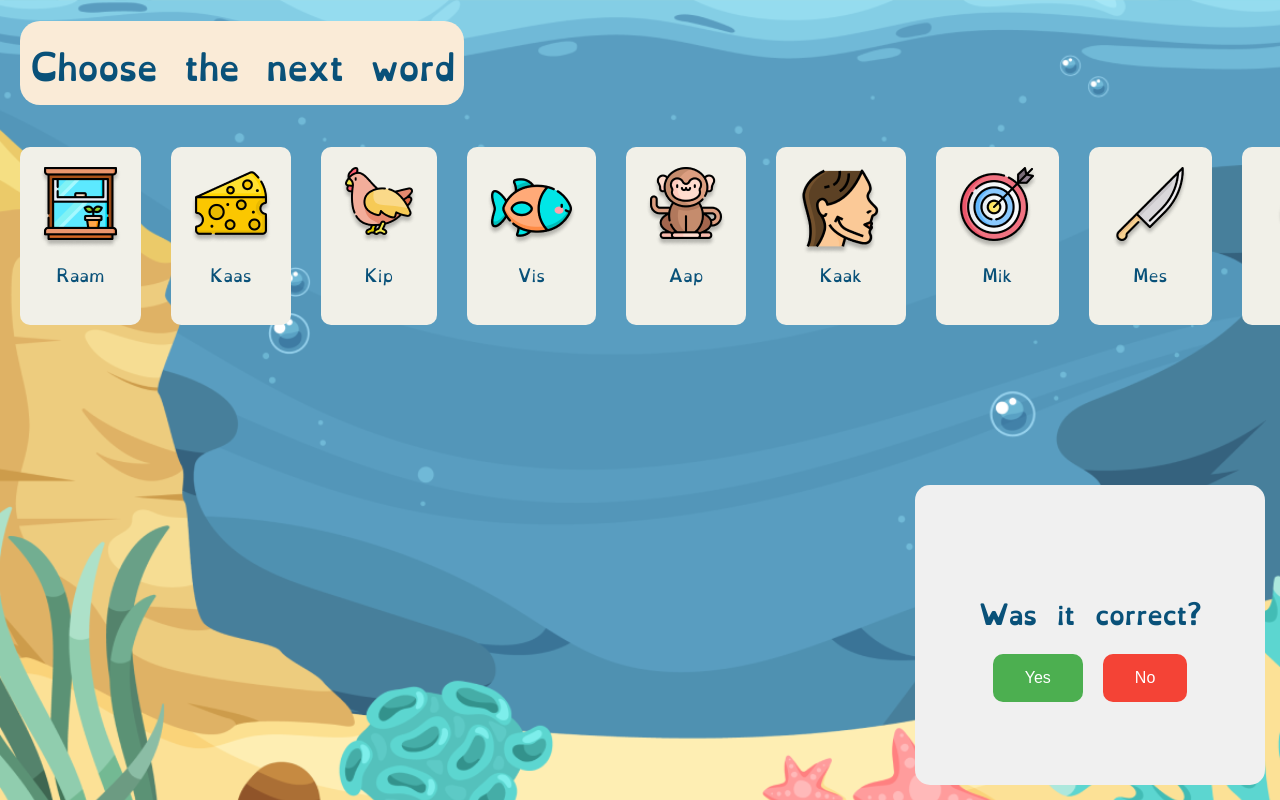
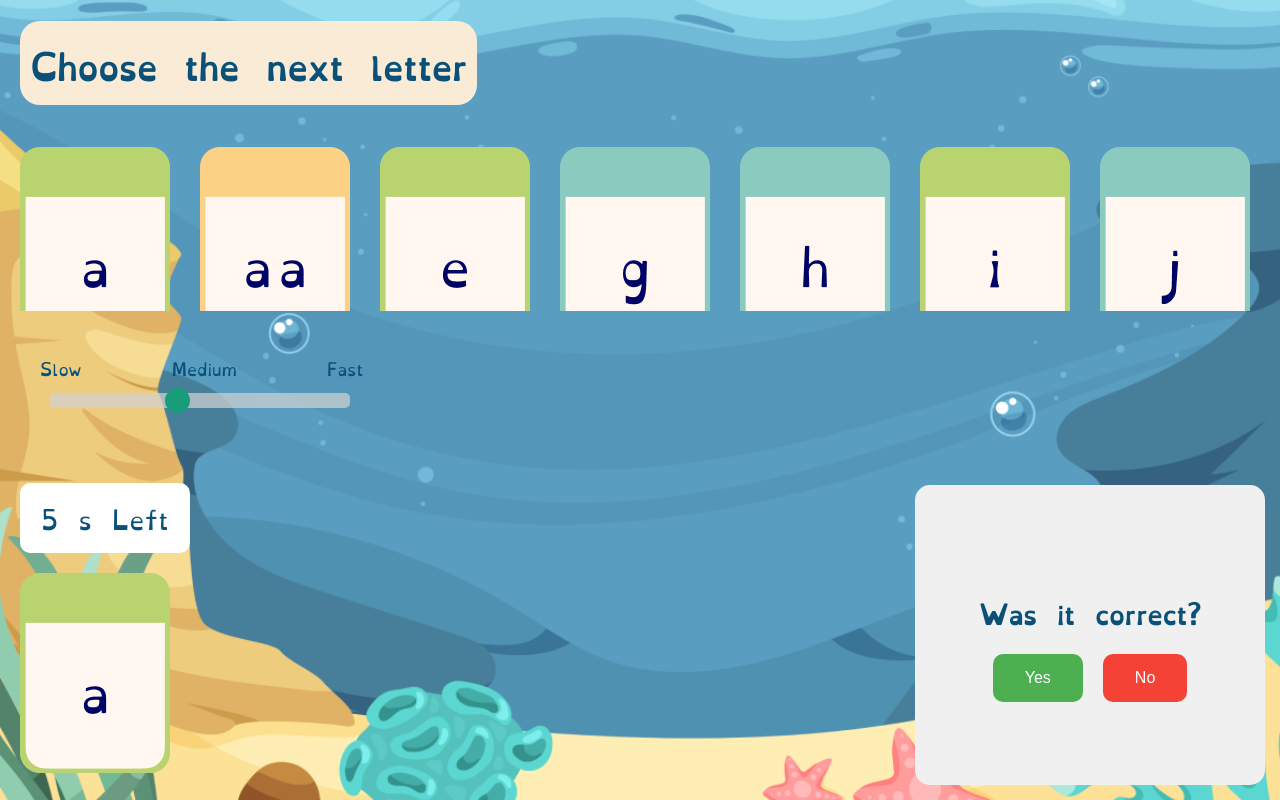
Before and after one commit to ZinebSafira/DIFLA-, a React (Vite) app: page / in a window 1280 px wide. Shown: the top 800 px of the page. Built offline with nearby package versions, Linux system fonts and the light colour scheme.

Commit message:
added profilebox, slider, liveview, and added lettergame functionality

```diff
--- a/src/App.jsx
+++ b/src/App.jsx
@@ -1,4 +1,4 @@
-import React from "react";
+import React, { useState } from "react";
 import GameScreen from "./GameScreen.jsx";
 
 const wordCards = [
@@ -41,18 +41,23 @@ const letterCards = [
 function App() {
   return (
     <div>
-      <GameScreen
+      {/* <GameScreen
         title="Choose the next word"
         sliderData={wordCards}
         showSliderTitles={true}
         useLetterCardStyling={false}
-      />
+        showSpeedSlider={false}
+        showLiveView={false}
+
+      /> */}
 
       <GameScreen
         title="Choose the next letter"
         sliderData={letterCards}
         showSliderTitles={false}
         useLetterCardStyling={true}
+        showSpeedSlider={true}
+        showLiveView={true}
       />
     </div>
   );
--- a/src/GameScreen.jsx
+++ b/src/GameScreen.jsx
@@ -2,12 +2,16 @@ import React from "react";
 import "./GameScreen.css";
 import Slider from "./components/Slider.jsx";
 import CorrectPrompt from "./components/CorrectPrompt.jsx";
+import SpeedSlider from "./components/SpeedSlider.jsx";
+import LiveView from "./components/LiveView.jsx";
 
 function GameScreen({
   title,
   sliderData,
   showSliderTitles,
   useLetterCardStyling,
+  showSpeedSlider,
+  showLiveView,
 }) {
   return (
     <div className="game-screen">
@@ -15,8 +19,10 @@ function GameScreen({
       <Slider
         cardsData={sliderData}
         showTitles={showSliderTitles}
-        useLetterCardStyling={useLetterCardStyling} // Specify true or false here
+        useLetterCardStyling={useLetterCardStyling}
       />
+      {showSpeedSlider && <SpeedSlider />}
+      {showLiveView && <LiveView />}
       <CorrectPrompt />
     </div>
   );
--- /dev/null
+++ b/src/LetterGame.css
@@ -0,0 +1,3 @@
+.fallingcard {
+  position: absolute;
+}
--- /dev/null
+++ b/src/components/LiveView.css
@@ -0,0 +1,14 @@
+.livebox {
+  margin: 20px;
+}
+
+.timeleft {
+  width: 150px;
+  height: 50px;
+  background-color: white;
+  border-radius: 10px;
+  padding: 10px;
+  font-size: 1.5em;
+  text-align: center;
+  margin-bottom: 20px;
+}
--- /dev/null
+++ b/src/components/LiveView.jsx
@@ -0,0 +1,25 @@
+import React, { useState, useEffect } from "react";
+import "./LiveView.css";
+
+const LiveView = () => {
+  const [time, setTime] = useState(10);
+
+  useEffect(() => {
+    const timer = setInterval(() => {
+      setTime((prevTime) => (prevTime > 0 ? prevTime - 1 : 0));
+    }, 1000);
+
+    return () => clearInterval(timer);
+  }, []);
+
+  return (
+    <div className="livebox">
+      <div className="timeleft">{time} s Left</div>
+      <div className="livecard">
+        <img src="/public/letters/a.png" alt="" />
+      </div>
+    </div>
+  );
+};
+
+export default LiveView;
--- /dev/null
+++ b/src/components/SpeedSlider.css
@@ -0,0 +1,43 @@
+.speedslider {
+  width: 300px;
+  height: 100px;
+  margin: 20px;
+  padding: 20px;
+}
+
+.seperator {
+  display: flex;
+  flex-direction: row;
+  gap: 30%;
+}
+
+.realslider {
+  -webkit-appearance: none;
+  width: 100%;
+  height: 15px;
+  margin: 10px;
+  border-radius: 5px;
+  background: #d3d3d3;
+  outline: none;
+  opacity: 0.7;
+  -webkit-transition: 0.2s;
+  transition: opacity 0.2s;
+}
+
+.realslider::-webkit-slider-thumb {
+  -webkit-appearance: none;
+  appearance: none;
+  width: 25px;
+  height: 25px;
+  border-radius: 50%;
+  background: #04aa6d;
+  cursor: pointer;
+}
+
+.realslider::-moz-range-thumb {
+  width: 25px;
+  height: 25px;
+  border-radius: 50%;
+  background: #04aa6d;
+  cursor: pointer;
+}
--- /dev/null
+++ b/src/components/SpeedSlider.jsx
@@ -0,0 +1,27 @@
+import React from "react";
+import "./SpeedSlider.css";
+
+function SpeedSlider() {
+  return (
+    <>
+      <div className="speedslider">
+        <div className="seperator">
+          <label>Slow</label>
+          <label>Medium</label>
+          <label>Fast</label>
+        </div>
+
+        <input
+          className="realslider"
+          type="range"
+          min="1"
+          max="13"
+          defaultValue="6"
+          id="speed-slider"
+        />
+      </div>
+    </>
+  );
+}
+
+export default SpeedSlider;
```
Also changed, not shown: src/LetterGame.jsx (added, +20 -0 lines), src/components/ProfileBox.css (added, +26 -0 lines), src/components/ProfileBox.jsx (added, +22 -0 lines), public/profilepic/turtle.png (added).
